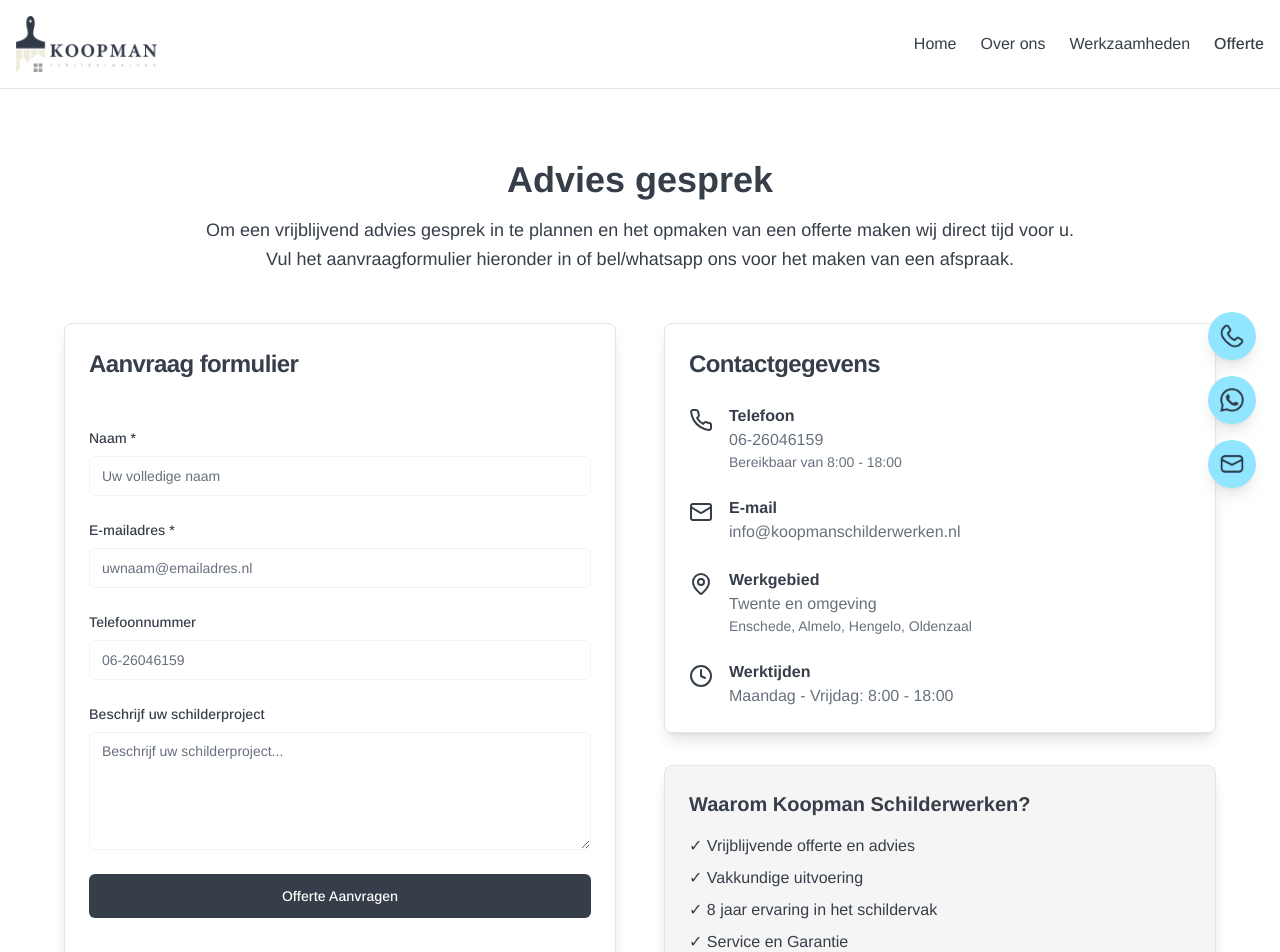
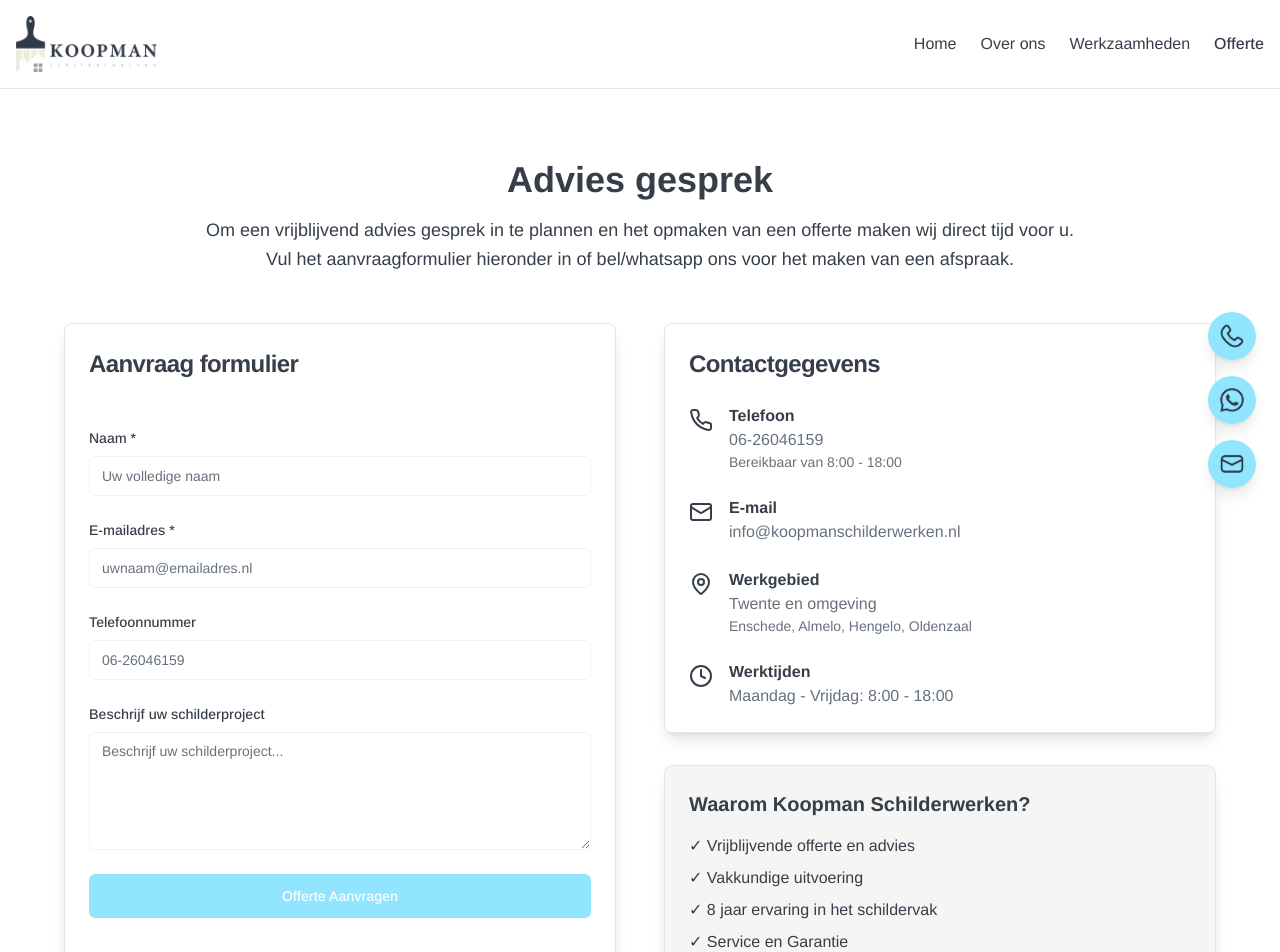
Before and after one commit to karmkoopman/website, a React (Vite) app: page /website/offerte in a window 1280 px wide. Shown: the top 952 px of the page. Built offline with nearby package versions, Linux system fonts and the light colour scheme.

Commit message:
Update button color to match floating buttons

```diff
--- a/src/components/Contact.tsx
+++ b/src/components/Contact.tsx
@@ -135,7 +135,12 @@ const Contact = () => {
                     />
                   </div>
 
-                  <Button type="submit" className="w-full" size="lg">
+                  <Button
+                    type="submit"
+                    className="w-full"
+                    size="lg"
+                    style={{ backgroundColor: '#91e5ff', color: 'white', border: 'none' }}
+                  >
                     Offerte Aanvragen
                   </Button>
                 </form>
```
